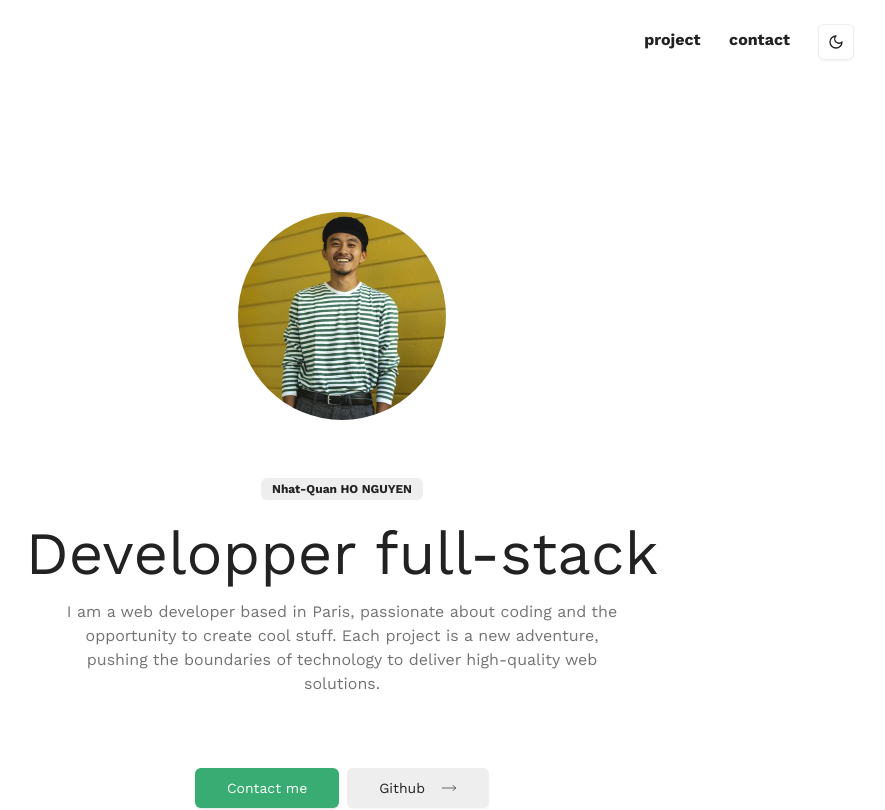
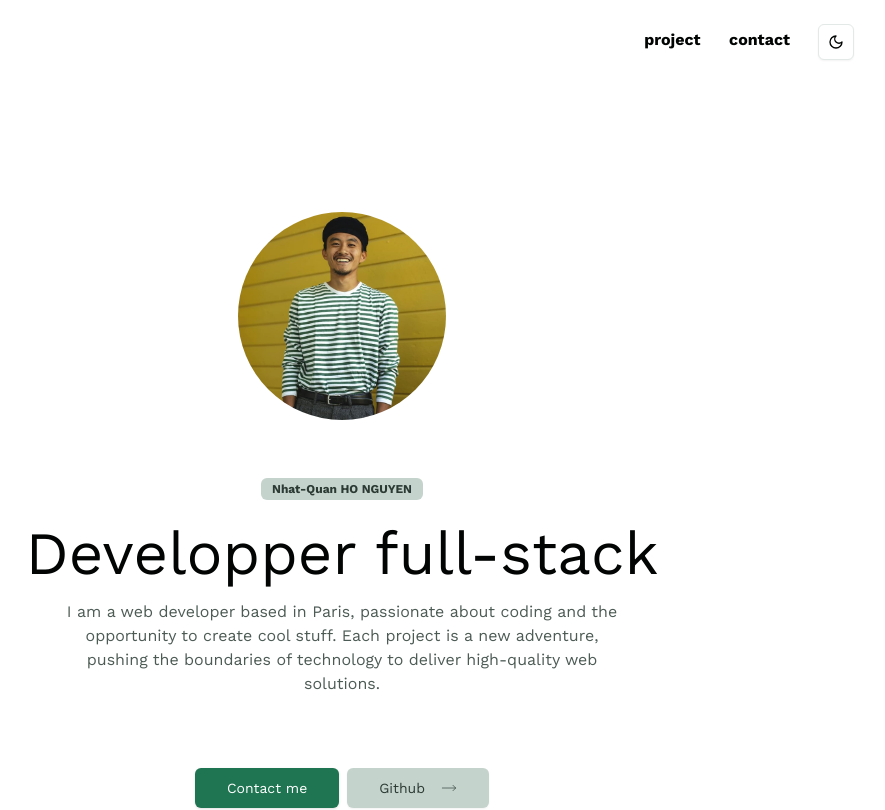
Before and after one commit to NhatHONGUYEN/myfinalportfolio, a Next.js app: page / in a window 1280 px wide. Shown: the top 810 px of the page, without its empty margins (298-1183 px from the left). Built offline with nearby package versions, Linux system fonts and the light colour scheme.

Commit message:
✅  add new theme

```diff
--- a/app/globals.css
+++ b/app/globals.css
@@ -13,58 +13,58 @@ body {
 }
 @layer base {
   :root {
-    --background: 0 0% 100%;
-    --foreground: 0 0% 13.33%;
-    --muted: 0 0% 93.33%;
-    --muted-foreground: 0 0% 45.1%;
-    --popover: 0 0% 100%;
-    --popover-foreground: 0 0% 13.33%;
-    --card: 0 0% 100%;
-    --card-foreground: 0 0% 13.33%;
-    --border: 0 0% 93.33%;
-    --input: 0 0% 93.33%;
-    --primary: 150 50% 45%;
+    --background: 155 36% 100%;
+    --foreground: 155 71% 1%;
+    --muted: 155 5% 95%;
+    --muted-foreground: 155 8% 33%;
+    --popover: 155 36% 100%;
+    --popover-foreground: 155 71% 1%;
+    --card: 155 36% 100%;
+    --card-foreground: 155 71% 1%;
+    --border: 155 13% 90%;
+    --input: 155 13% 90%;
+    --primary: 155 58% 29%;
     --primary-foreground: 0 0% 100%;
-    --secondary: 0 0% 93.33%;
-    --secondary-foreground: 0 0% 13.33%;
-    --accent: 0 0% 93.33%;
-    --accent-foreground: 0 0% 13.33%;
-    --destructive: 0 50% 50%;
+    --secondary: 155 14% 80%;
+    --secondary-foreground: 155 14% 20%;
+    --accent: 155 23% 71%;
+    --accent-foreground: 155 23% 11%;
+    --destructive: 8 87% 43%;
     --destructive-foreground: 0 0% 100%;
-    --ring: 150.26 50.22% 44.9%;
-    --chart-1: 150 50% 45%;
-    --chart-2: 0 0% 93.33%;
-    --chart-3: 0 0% 93.33%;
-    --chart-4: 0 0% 96.33%;
-    --chart-5: 150 53% 45%;
+    --ring: 155 58% 29%;
+    --chart-1: 155 58% 29%;
+    --chart-2: 155 14% 80%;
+    --chart-3: 155 23% 71%;
+    --chart-4: 155 14% 83%;
+    --chart-5: 155 61% 29%;
     --radius: 0.5rem;
   }
 
   .dark {
-    --background: 0 0% 6.67%;
-    --foreground: 0 0% 93.33%;
-    --muted: 0 0% 14.9%;
-    --muted-foreground: 0 0% 73.33%;
-    --popover: 0 0% 6.67%;
-    --popover-foreground: 0 0% 93.33%;
-    --card: 0 0% 6.67%;
-    --card-foreground: 0 0% 93.33%;
-    --border: 0 0% 14.9%;
-    --input: 0 0% 14.9%;
-    --primary: 150.24 50% 40%;
-    --primary-foreground: 0 0% 93.33%;
-    --secondary: 0 0% 14.9%;
-    --secondary-foreground: 0 0% 93.33%;
-    --accent: 0 0% 14.9%;
-    --accent-foreground: 0 0% 93.33%;
-    --destructive: 0 50% 50%;
-    --destructive-foreground: 0 0% 93.33%;
-    --ring: 150 50% 40%;
-    --chart-1: 150.24 50% 40%;
-    --chart-2: 0 0% 14.9%;
-    --chart-3: 0 0% 14.9%;
-    --chart-4: 0 0% 17.9%;
-    --chart-5: 150.24 53% 40%;
+    --background: 155 30% 0%;
+    --foreground: 155 29% 98%;
+    --muted: 155 5% 5%;
+    --muted-foreground: 155 8% 67%;
+    --popover: 155 30% 0%;
+    --popover-foreground: 155 29% 98%;
+    --card: 155 30% 0%;
+    --card-foreground: 155 29% 98%;
+    --border: 155 13% 15%;
+    --input: 155 13% 15%;
+    --primary: 155 58% 29%;
+    --primary-foreground: 0 0% 100%;
+    --secondary: 155 10% 18%;
+    --secondary-foreground: 155 10% 78%;
+    --accent: 155 19% 25%;
+    --accent-foreground: 155 19% 85%;
+    --destructive: 8 87% 49%;
+    --destructive-foreground: 0 0% 100%;
+    --ring: 155 58% 29%;
+    --chart-1: 155 58% 29%;
+    --chart-2: 155 10% 18%;
+    --chart-3: 155 19% 25%;
+    --chart-4: 155 10% 21%;
+    --chart-5: 155 61% 29%;
   }
 }
 
```
